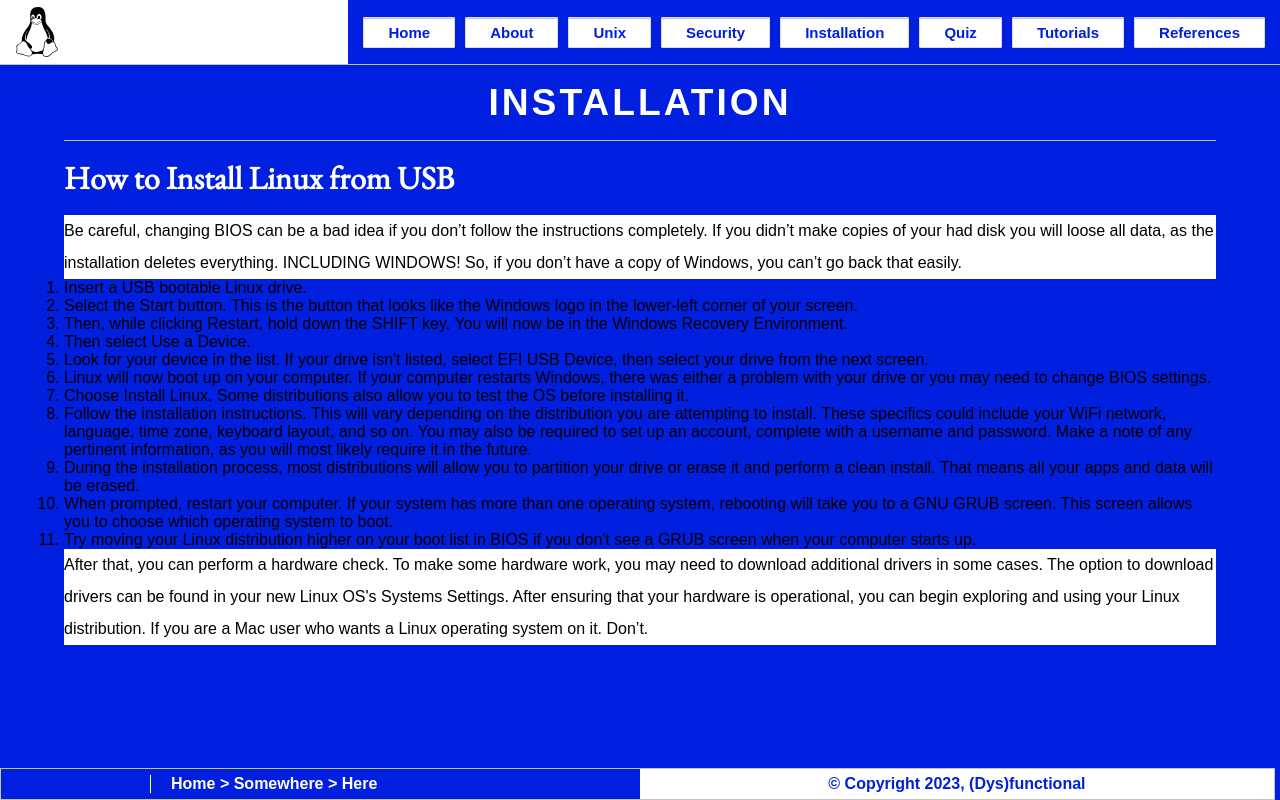
After one commit to KlaraMakek/Web-MobileII-GropProject, a PHP site: page /fromUsb.php in a window 1280 px wide. The commit adds this page. Run offline with PHP 8.4, Linux system fonts and the light colour scheme.

Commit message:
Added some sites

```diff
--- a/assets/inc/header.php
+++ b/assets/inc/header.php
@@ -47,13 +47,13 @@
                 <a href="./installation.php">Installation</a>
                 <ul class="dropdown">
                     <li class="btn-gray">
-                        <a href="#">Install Linux on Windows</a>
+                        <a href=instalWindows.php">Install Linux on Windows</a>
                     </li>
                     <li class="btn-gray">
-                        <a href="#">Bootable Linux USB</a>
+                        <a href="bootable.php">Bootable Linux USB</a>
                     </li>
                     <li class="btn-gray">
-                        <a href="#">Install App on Linux OS</a>
+                        <a href="fromUsb.php">Install Linux from USB</a>
                     </li>
                     <li class="btn-gray">
                         <a href="#">Ubuntu Software Center</a>
--- /dev/null
+++ b/fromUsb.php
@@ -0,0 +1,44 @@
+<?php
+$path = "./";
+$page = "Installation";
+include $path."assets/inc/header.php";
+?>
+<div id="top" class="container">
+    <h1>Installation</h1>
+    <h2>How to Install Linux from USB</h2>
+    <p>Be careful, changing BIOS can be a bad idea if you don’t follow the instructions completely. If you didn’t make
+        copies of your had disk you will loose all data, as the installation deletes everything. INCLUDING WINDOWS! So,
+        if you don’t have a copy of Windows, you can’t go back that easily.</p>
+    <ul>
+        <li>Insert a USB bootable Linux drive.</li>
+        <li>Select the Start button. This is the button that looks like the Windows logo in the lower-left corner of
+            your screen.</li>
+        <li>Then, while clicking Restart, hold down the SHIFT key. You will now be in the Windows Recovery Environment.
+        </li>
+        <li>Then select Use a Device.</li>
+        <li>Look for your device in the list. If your drive isn't listed, select EFI USB Device, then select your drive
+            from the next screen.</li>
+        <li>Linux will now boot up on your computer. If your computer restarts Windows, there was either a problem with
+            your drive or you may need to change BIOS settings.</li>
+        <li>Choose Install Linux. Some distributions also allow you to test the OS before installing it.</li>
+        <li>Follow the installation instructions. This will vary depending on the distribution you are attempting to
+            install. These specifics could include your WiFi network, language, time zone, keyboard layout, and so on.
+            You may also be required to set up an account, complete with a username and password. Make a note of any
+            pertinent information, as you will most likely require it in the future.</li>
+        <li>During the installation process, most distributions will allow you to partition your drive or erase it and
+            perform a clean install. That means all your apps and data will be erased.</li>
+        <li>When prompted, restart your computer. If your system has more than one operating system, rebooting will take
+            you to a GNU GRUB screen. This screen allows you to choose which operating system to boot.</li>
+        <li>Try moving your Linux distribution higher on your boot list in BIOS if you don't see a GRUB screen when your
+            computer starts up.</li>
+    </ul>
+    <p>After that, you can perform a hardware check. To make some hardware work, you may need to download additional
+        drivers in some cases. The option to download drivers can be found in your new Linux OS's Systems Settings.
+        After ensuring that your hardware is operational, you can begin exploring and using your Linux distribution.
+        If you are a Mac user who wants a Linux operating system on it. Don’t.
+    </p>
+
+</div>
+<?php
+include $path."assets/inc/footer.php";
+?>
```
Also changed, not shown: bootable.php (added, +27 -0 lines), instalWindows.php (added, +24 -0 lines), 1 other file.
